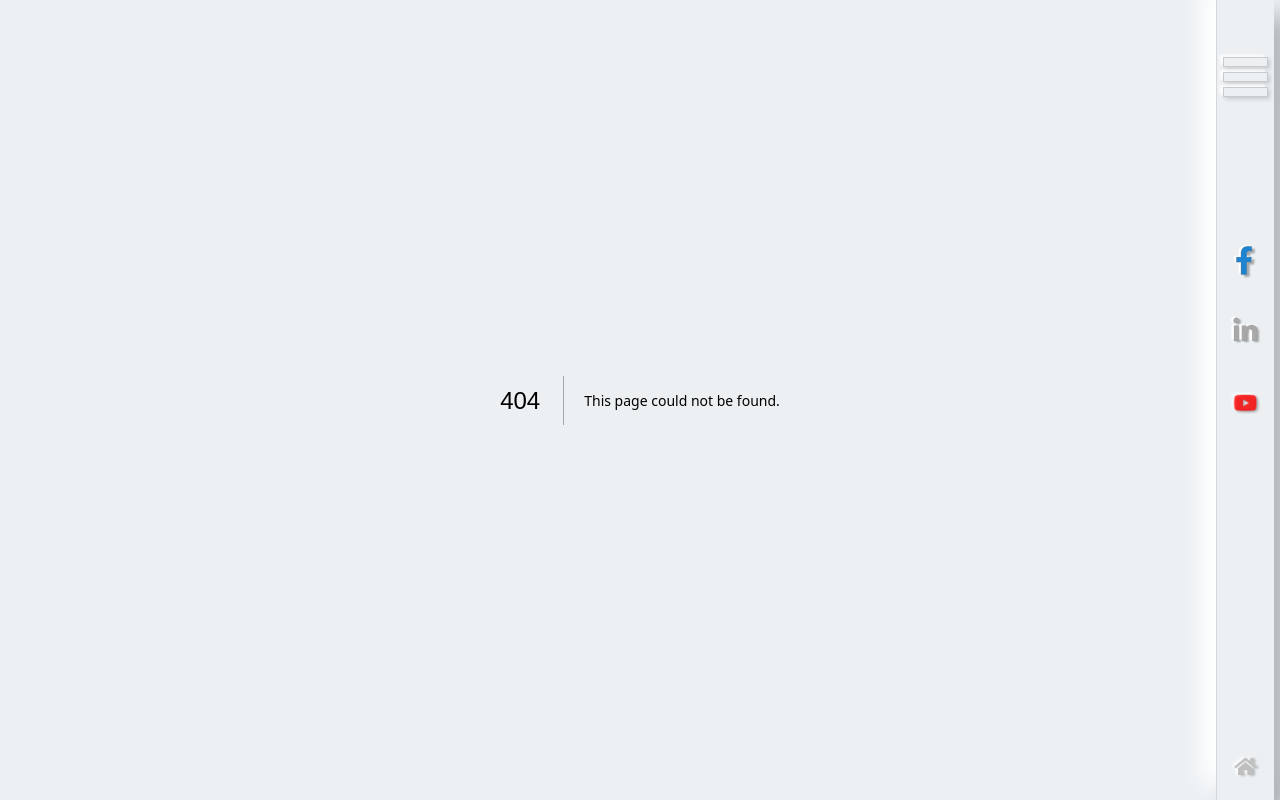
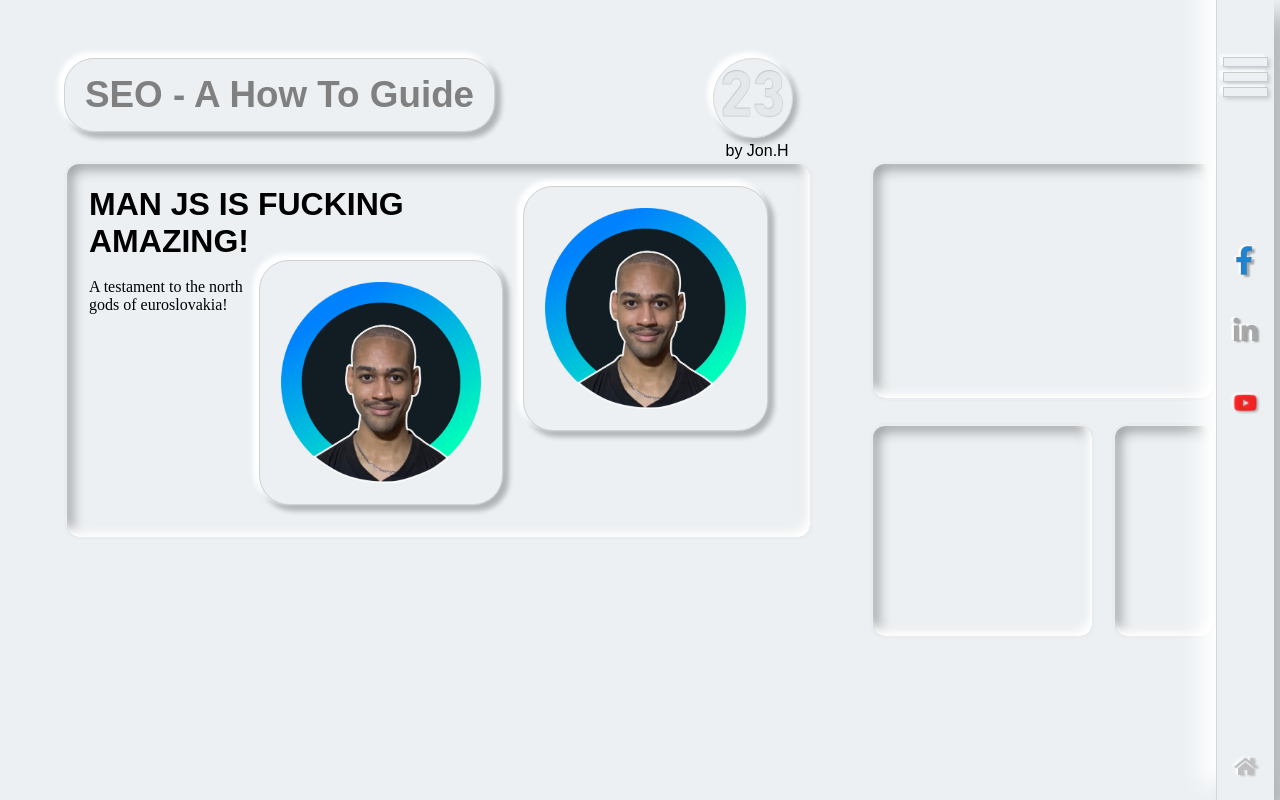
Before and after one commit to JonG-exe/personal-portfolio-nextjs, a Next.js app: page /SEO in a window 1280 px wide. Before the commit this address had no page. Built offline with nearby package versions, Linux system fonts and the light colour scheme.

Commit message:
Added SEO page (a test page to be deleted) using Tutorial Component

```diff
--- a/components/Menu.js
+++ b/components/Menu.js
@@ -1,11 +1,13 @@
 // import { Link } from "react-router-dom"
+import Link from "next/link"
+
 
 function Menu (props) {
 
     return(
         <div className="menu_modal" style={{"display" : ( props.menuActive ? "flex" : "none" )}}>
-            {/* <Link to='/tutorial' className="modal_link">Tutorial Component</Link> */}
-        </div>
+            <Link href='/SEO' className="modal_link">SEO Page</Link>
+            </div>
     )
 }
 
--- /dev/null
+++ b/components/Tutorial.js
@@ -0,0 +1,41 @@
+import tempProfilePhoto from "../images/jon-g-profile-picture.png"
+
+function Tutorial({mainContent, authorImg, authorName}) {
+    return (
+        <main>
+            <div className="tutorial-container">
+
+                <div className="title-and-author">
+                    <h1 className="h1-tutorial">SEO - A How To Guide</h1>
+
+                    <div className="tutorial-author-profile">
+                        <img className="author-img" src={authorImg.src} />
+                        <div className="author-name">by {authorName}</div>
+                    </div>
+                </div>
+
+                {/* This break class is used to force item on new line */}
+                <div className="break"></div>
+
+                <div className="tutorial-content neu-tutorial">
+
+                    <img className="tutorial-content-img" src={tempProfilePhoto.src} alt="author's profile photo"/>
+
+                    {mainContent}
+
+                </div>
+
+                <div className="right-section">
+                    <div className="ads neu-tutorial"></div>
+
+                    <div className="related-content-and-CV">
+                        <div className="related-content neu-tutorial"></div>
+                        <div className="CV-placeholder neu-tutorial"></div>
+                    </div>
+                </div>
+            </div>
+        </main>
+    )
+}
+
+export default Tutorial
--- /dev/null
+++ b/pages/SEO.js
@@ -0,0 +1,28 @@
+import Tutorial from "../components/Tutorial"
+import ImageAuthor from "../images/23.png"
+
+
+import tempProfilePhoto from "../images/jon-g-profile-picture.png"
+
+export default function SEO() {
+    return (
+        <Tutorial
+            mainContent={
+                <div>
+                    <h1>MAN JS IS FUCKING AMAZING!</h1>
+
+                    <img className="tutorial-content-img" src={tempProfilePhoto.src} alt="author's profile photo"/>
+
+                    <br></br>
+
+                    <p>A testament to the north gods of euroslovakia!</p>
+
+                    <br></br>
+                </div>
+            }
+
+            authorImg={ImageAuthor}
+            authorName="Jon.H"
+        />
+    )
+}
--- a/pages/_app.js
+++ b/pages/_app.js
@@ -3,6 +3,7 @@
 import Head from "next/head"
 import "../styles/index.css"
 import "../styles/contact.css"
+import "../styles/tutorial.css"
 import Navbar from "../components/Navbar"
 
 function MyApp({ Component, pageProps }) {
--- a/styles/globals.css
+++ /dev/null
@@ -1,26 +0,0 @@
-html,
-body {
-  padding: 0;
-  margin: 0;
-  font-family: -apple-system, BlinkMacSystemFont, Segoe UI, Roboto, Oxygen,
-    Ubuntu, Cantarell, Fira Sans, Droid Sans, Helvetica Neue, sans-serif;
-}
-
-a {
-  color: inherit;
-  text-decoration: none;
-}
-
-* {
-  box-sizing: border-box;
-}
-
-@media (prefers-color-scheme: dark) {
-  html {
-    color-scheme: dark;
-  }
-  body {
-    color: white;
-    background: black;
-  }
-}
--- /dev/null
+++ b/styles/tutorial.css
@@ -0,0 +1,146 @@
+.h1-tutorial {
+    color: grey;
+    font-size: 2.3rem;
+    width: max-content;
+    height: max-content;
+    margin-right: 30px;
+    padding: 15px 20px;
+    border-radius: 30px;
+    border: 1px solid rgba(0, 0, 0, 0.12);
+    box-shadow: -4px -4px 5px 2px white, 4px 4px 5px 2px rgba(0, 0, 0, 0.25);
+}
+
+.tutorial-author-profile {
+    margin-right: 20px;
+    position: relative;
+    display: flex;
+    justify-content: center;
+    align-items: center;
+    width: 80px;
+    height: 80px;
+    border: 1px solid rgba(173, 169, 169, 0.305);
+
+    border-radius: 60%;
+    box-shadow: -4px -4px 5px 2px white, 3px 4px 5px 2px rgba(0, 0, 0, 0.25);
+}
+
+.tutorial-author-profile img {
+    width: 90%;
+}
+
+.tutorial-container {
+    display: flex;
+    flex-direction: row;
+    justify-content: flex-start;
+    /* align-items: flex-start; */
+    flex-wrap: wrap;
+    width: 90%;
+    height: 100%;
+    /* background-color: red; */
+    /* border: 3px solid red; */
+
+}
+
+.title-and-author {
+    width: 65%;
+    display: flex;
+    justify-content: space-between;
+    margin: 5% 0% 2% 0;
+    /* background-color: red; */
+}
+
+.break {
+    flex-basis: 100%;
+    height: 0;
+}
+
+.author-name {
+    font-family: sans-serif;
+    position: absolute;
+    bottom: -30%;
+    left: 15%;
+}
+
+main {
+    width: 100%;
+    display: flex;
+    flex-direction: row;
+    justify-content: center;
+    /* align-items: flex-start; */
+    /* background-color: green; */
+}
+
+.tutorial-content {
+    /* margin: auto; */
+    width: 65%;
+    height: max-content;
+    margin-left: 0;
+    margin-right: auto;
+    padding: 22px;
+}
+
+.tutorial-content p {
+
+}
+
+.tutorial-content-img {
+    display: block;
+    float: right;
+    margin: 0 20px 10px 0;
+    padding: 3%;
+    border-radius: 10%;
+
+    width: 35%;
+
+    border-radius: 30px;
+    border: 1px solid rgba(0, 0, 0, 0.12);
+    box-shadow: -4px -4px 5px 2px white, 4px 4px 5px 2px rgba(0, 0, 0, 0.25);
+
+
+}
+
+.right-section {
+    width: 30%;
+    height: 60vh;
+    margin-right: 0;
+    padding: 0;
+    /* border: 2px solid green; */
+}
+
+.ads {
+    width: 100%;
+    height: 50%;
+    margin: 0;
+}
+
+.related-content-and-CV {
+    height: 45%;
+    margin: 22px 0;
+    display: flex;
+    flex-direction: row;
+    /* justify-content: space-between; */
+    width: 100%;
+    /* border: 2px solid red; */
+}
+
+
+.related-content {
+    width: 65%;
+    height: 100%;
+    margin-right: auto;
+}
+
+.CV-placeholder {
+    margin-left: auto;
+    height: 100%;
+    width: 30%;
+}
+
+.neu-tutorial {
+    box-shadow: -5px -6px 10px 2px white inset,
+                2px 2px 14px 2px rgba(0, 0, 0, 0.4) inset;
+    border: 3px solid rgba(173, 169, 169, 0.05);
+    border-radius: 15px;
+    transition: all 1s;
+
+}
```
Also changed, not shown: components/Home.js (+1 -10 lines), components/InfoTile.js (+3 -5 lines), styles/Home.module.css (deleted, +0 -129 lines).
